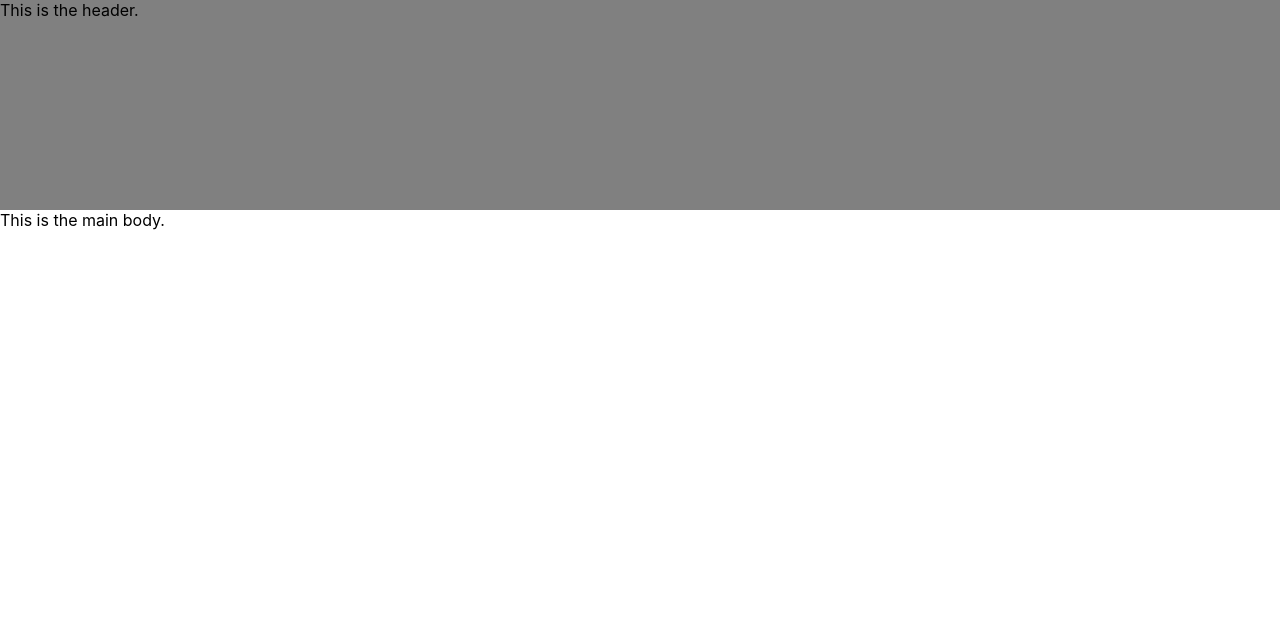
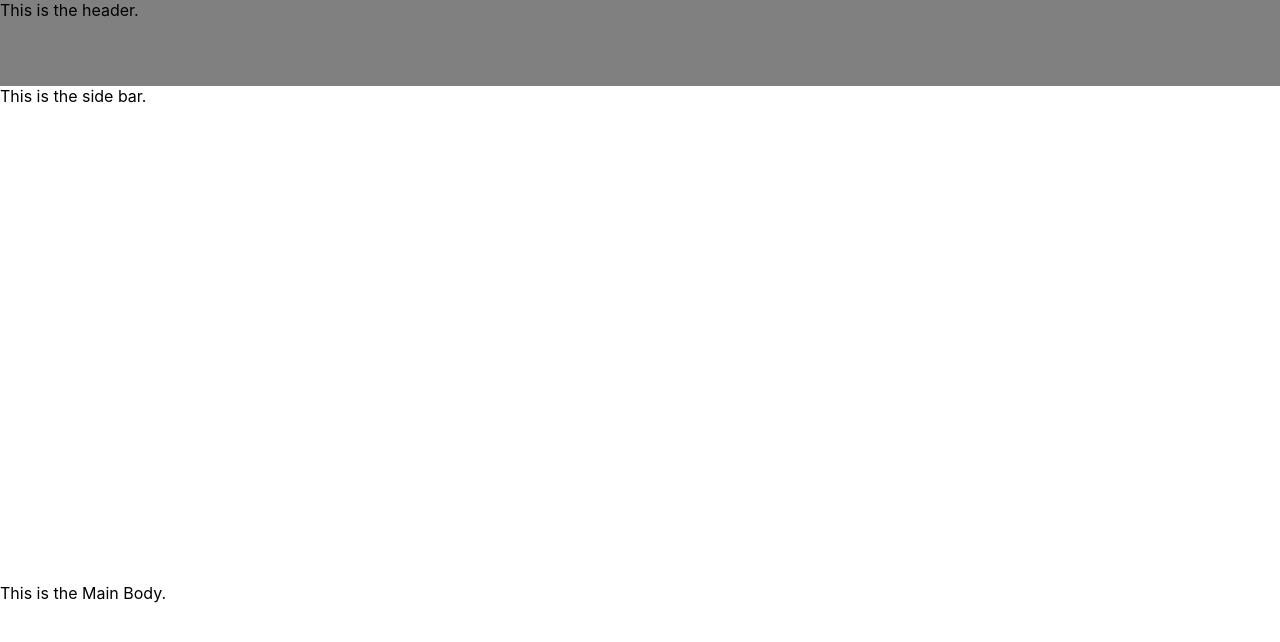
Before and after one commit to ninicdennis/react-shopping-testing, a React (Create React App) app in the folder first-spa/: page / in a window 1280 px wide. Shown: the top 642 px of the page. Built offline with nearby package versions, Linux system fonts and the light colour scheme.

Commit message:
Side bar added to /shopPage/index.js

```diff
--- a/first-spa/src/App.js
+++ b/first-spa/src/App.js
@@ -1,9 +1,9 @@
 import React, { Component } from 'react';
 import ShopPage from './shopPage'
 import './App.css';
-import NormalHeader from './header/index.js'
-import MainMain from './main/index.js'
-import NormalFooter from './footer/index.js'
+// import NormalHeader from './header/index.js'
+// import MainMain from './main/index.js'
+// import NormalFooter from './footer/index.js'
 
 class App extends Component {
   render() {
--- a/first-spa/src/shopPage/index.js
+++ b/first-spa/src/shopPage/index.js
@@ -6,7 +6,8 @@ class shopPage extends Component {
     return (
         <body className ='shopFlex'>
             <div className = 'shopHeader'> This is the header.</div>
-            <div className ='shopMain'> This is the main body.</div>
+            <div className ='shopSideBar'> This is the side bar.</div>
+            <div className = 'shopMain'> This is the Main Body. </div>
         </body>
     );
   }
--- a/first-spa/src/shopPage/styles.css
+++ b/first-spa/src/shopPage/styles.css
@@ -10,6 +10,19 @@
     flex-grow: 1;
 }
 
-.shopMain{
+.shopSideBar{
     flex-grow: 3;
+    display: flex;
+    flex-wrap: wrap;
+    flex-direction: column;
+    justify-content: space-between;
+    height: 300px;
+    width: 150px;
+
 }
+
+.shopMain {
+    flex-grow: 3;
+    flex-direction: column;
+    flex-wrap: wrap;
+}
```
